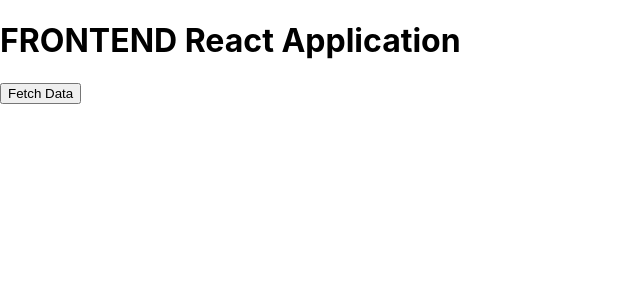
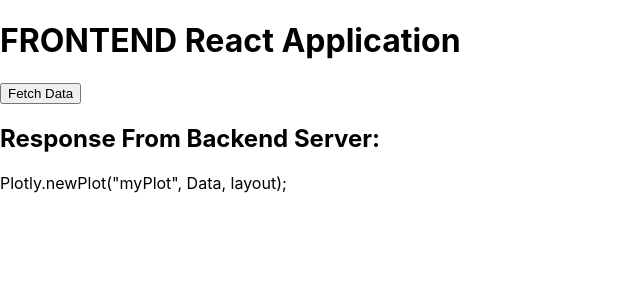
Before and after one commit to FriendlyFlame1/frontend, a React (Create React App) app: page / in a window 1280 px wide. Shown: the top 300 px of the page, without its empty margins (0-640 px from the left). Built offline with nearby package versions, Linux system fonts and the light colour scheme.

Commit message:
chart update

```diff
--- a/package.json
+++ b/package.json
@@ -6,6 +6,8 @@
     "@testing-library/jest-dom": "^5.17.0",
     "@testing-library/react": "^13.4.0",
     "@testing-library/user-event": "^13.5.0",
+    "plotly": "^1.0.6",
+    "plotly.js": "^2.28.0",
     "react": "^18.2.0",
     "react-dom": "^18.2.0",
     "react-scripts": "5.0.1",
--- a/src/App.js
+++ b/src/App.js
@@ -1,8 +1,10 @@
 import React, { useState } from 'react';
+import Plotly from 'plotly';
 
 function App() {
   // State to store the fetched data
   const [data, setData] = useState(null);
+  const layout = {title:"World Wide Wine Production"};
 
   // Function to fetch data from the server
   const fetchData = async () => {
@@ -22,12 +24,12 @@ function App() {
       <h1>FRONTEND React Application</h1>
       <button onClick={fetchData}>Fetch Data</button>
 
-      {data && (
+
         <div>
           <h2>Response From Backend Server:</h2>
-          <pre>{JSON.stringify(data, null, 2)}</pre>
+          Plotly.newPlot("myPlot", Data, layout);
         </div>
-      )}
+
     </div>
   );
 }
```
Also changed, not shown: 1 other file (tests, documents, lock files or other folders).
